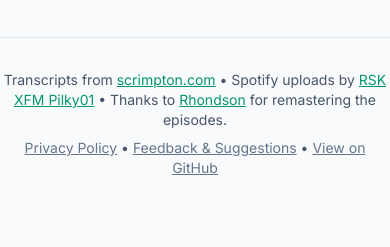
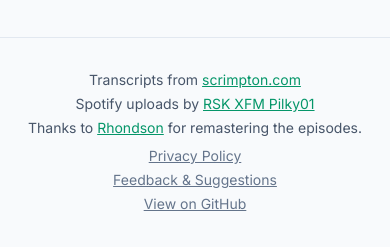
Before and after one commit to bencbogle/xfm-quote-finder, a React (Vite) app: page / in a window 390 px wide. Shown: the part 415-662 px from the top of the page. Built offline with nearby package versions, Linux system fonts and the light colour scheme; no server answers.

Commit message:
Improve mobile layout: stack footer links vertically, center header icon

```diff
--- a/src/components/Footer.tsx
+++ b/src/components/Footer.tsx
@@ -2,7 +2,8 @@ export default function Footer() {
   return (
     <footer className="mt-16 pt-8 border-t border-slate-200">
       <div className="text-center text-sm text-slate-600">
-        <p>
+        <div className="flex flex-col md:block space-y-1 md:space-y-0">
+          <span className="md:inline">
             Transcripts from{' '}
             <a
               href="https://scrimpton.com/search"
@@ -12,7 +13,9 @@ export default function Footer() {
             >
               scrimpton.com
             </a>
-          {' • '}
+          </span>
+          <span className="hidden md:inline">{' • '}</span>
+          <span className="md:inline">
             Spotify uploads by{' '}
             <a
               href="https://open.spotify.com/show/34mXWuUCEa2UzTft5vxxLp?si=9caac35d12284346"
@@ -22,7 +25,9 @@ export default function Footer() {
             >
               RSK XFM Pilky01
             </a>
-          {' • '}
+          </span>
+          <span className="hidden md:inline">{' • '}</span>
+          <span className="md:inline">
             Thanks to{' '}
             <a
               href="https://www.reddit.com/user/Rhondson/"
@@ -33,33 +38,34 @@ export default function Footer() {
               Rhondson
             </a>
             {' '}for remastering the episodes.
-        </p>
-        <p className="mt-2">
+          </span>
+        </div>
+        <div className="mt-2 flex flex-col md:block space-y-1 md:space-y-0">
           <a
             href="#privacy"
-            className="text-slate-500 hover:text-slate-700 underline"
+            className="text-slate-500 hover:text-slate-700 underline md:inline-block"
           >
             Privacy Policy
           </a>
-          {' • '}
+          <span className="hidden md:inline">{' • '}</span>
           <a
             href="https://github.com/bencbogle/xfm-quote-finder/issues"
             target="_blank"
             rel="noopener noreferrer"
-            className="text-slate-500 hover:text-slate-700 underline"
+            className="text-slate-500 hover:text-slate-700 underline md:inline-block"
           >
             Feedback & Suggestions
           </a>
-          {' • '}
+          <span className="hidden md:inline">{' • '}</span>
           <a
             href="https://github.com/bencbogle/xfm-quote-finder"
             target="_blank"
             rel="noopener noreferrer"
-            className="text-slate-500 hover:text-slate-700 underline"
+            className="text-slate-500 hover:text-slate-700 underline md:inline-block"
           >
             View on GitHub
           </a>
-        </p>
+        </div>
       </div>
     </footer>
   )
--- a/src/components/Header.tsx
+++ b/src/components/Header.tsx
@@ -8,8 +8,8 @@ export default function Header({ onClick }: HeaderProps) {
       className={`text-center py-8 ${onClick ? 'cursor-pointer hover:opacity-80 transition-opacity' : ''}`}
       onClick={onClick}
     >
-      <h1 className="text-4xl font-bold text-slate-900 mb-2 flex items-center justify-center gap-3">
-        <img src="/karl.png" alt="XFM Quote Finder" className="w-10 h-10" />
+      <h1 className="text-4xl font-bold text-slate-900 mb-2 flex items-center justify-center gap-3 w-full mx-auto">
+        <img src="/karl.png" alt="XFM Quote Finder" className="w-10 h-10 block" />
         XFM Quote Finder
       </h1>
       <p className="text-lg text-slate-600">
```
Lines whose indentation alone changed are shown as unchanged.
